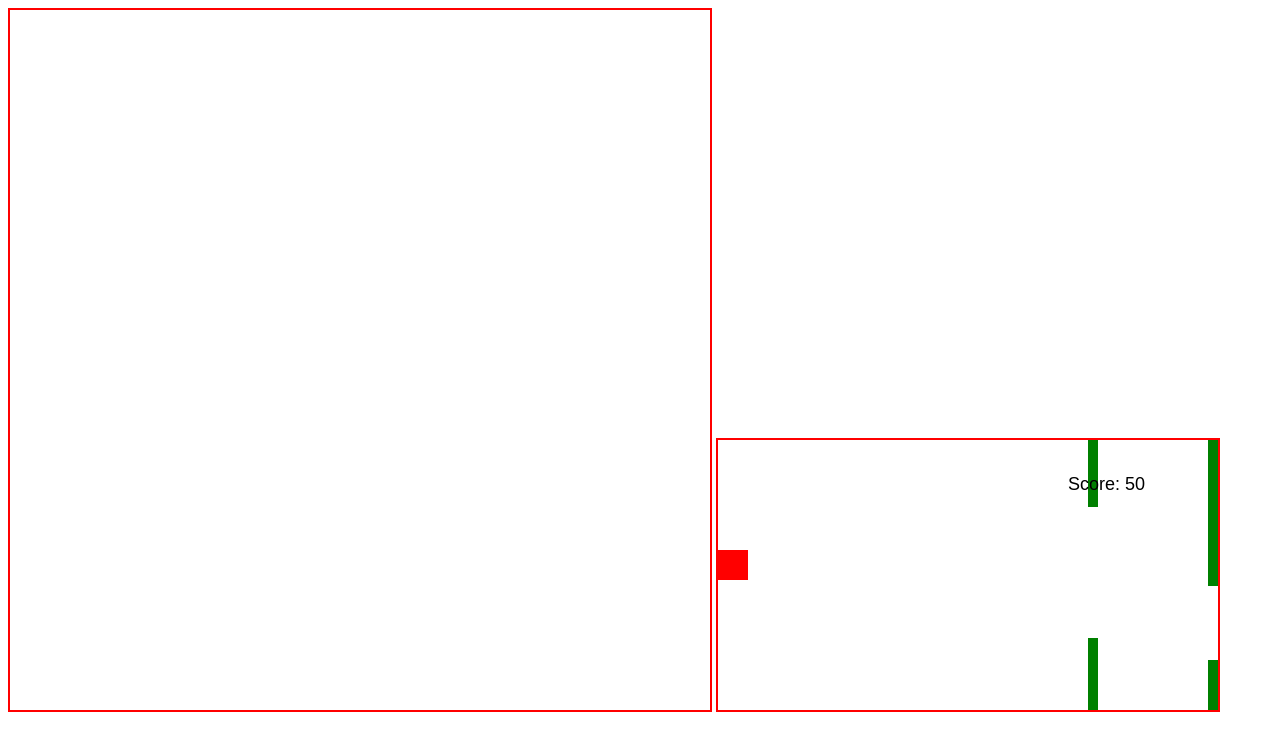
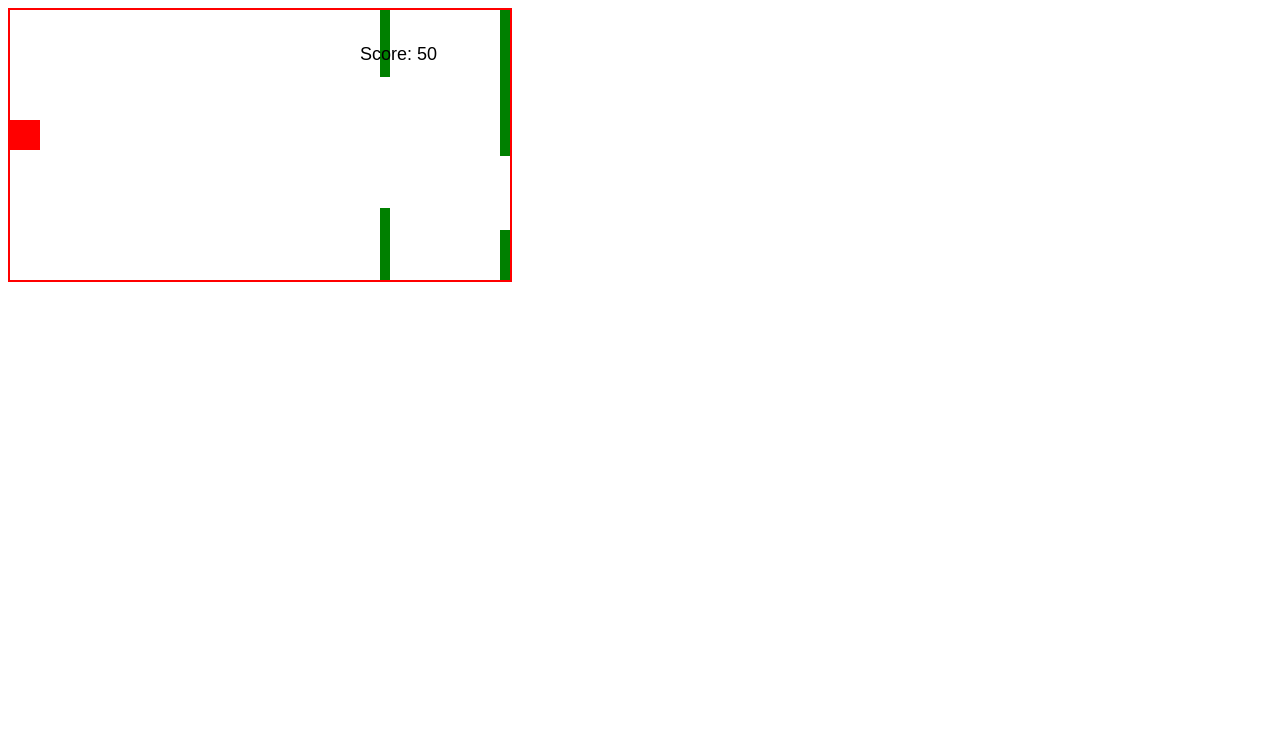
Before and after one commit to liestradaz/ih-flappybird-cuadritos, a plain HTML site: page index.html in a window 1280 px wide. Drawn offline with Linux system fonts and the light colour scheme.

Commit message:
Removed canvas comment

```diff
--- a/index.html
+++ b/index.html
@@ -8,7 +8,7 @@
     <link rel="stylesheet" href="index.css">
 </head>
 <body>
-    <canvas id="flappy" width="700" height="700"></canvas>
+    <!--<canvas id="flappy" width="700" height="700"></canvas>-->
 
 
     <script src="/index.js"></script>
```
